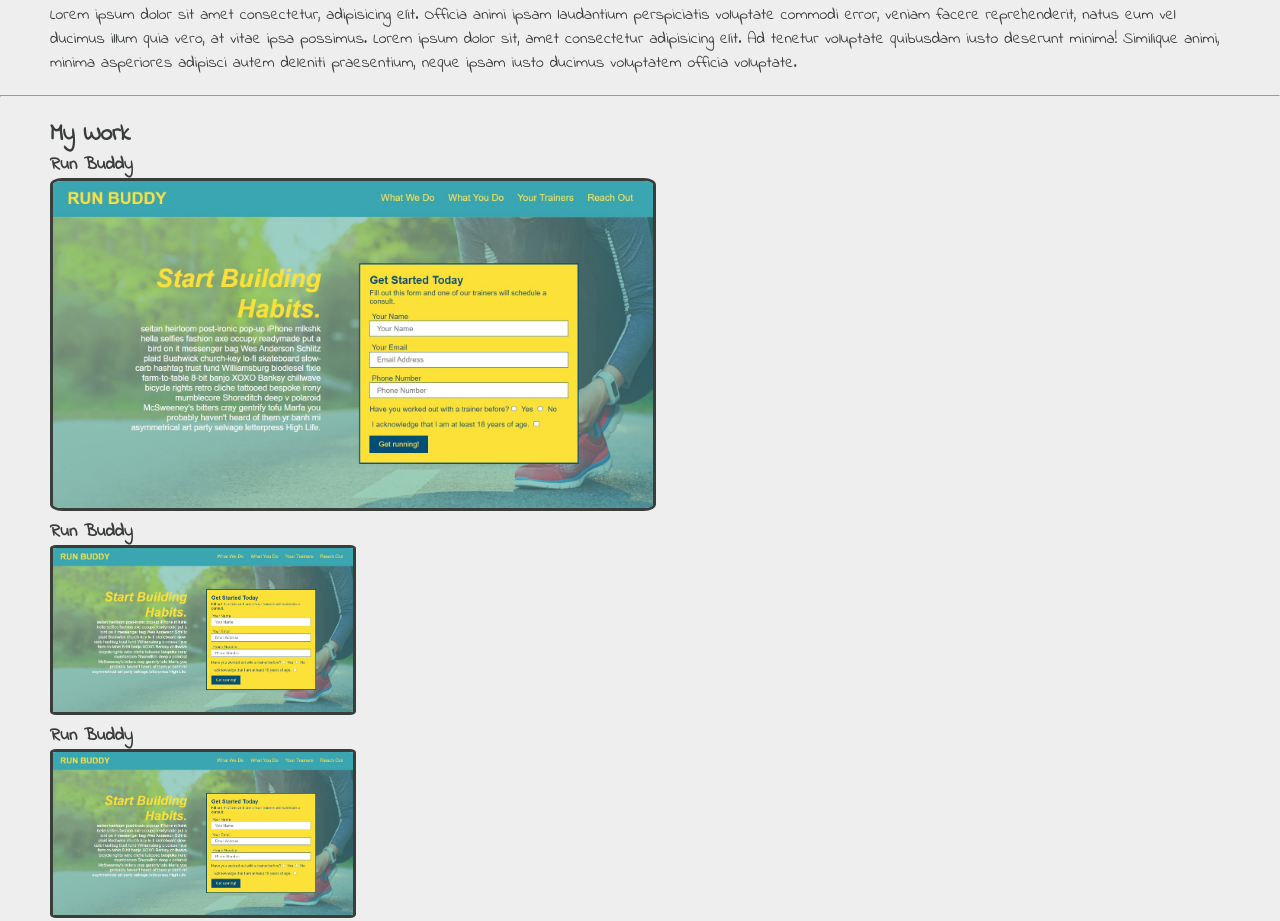
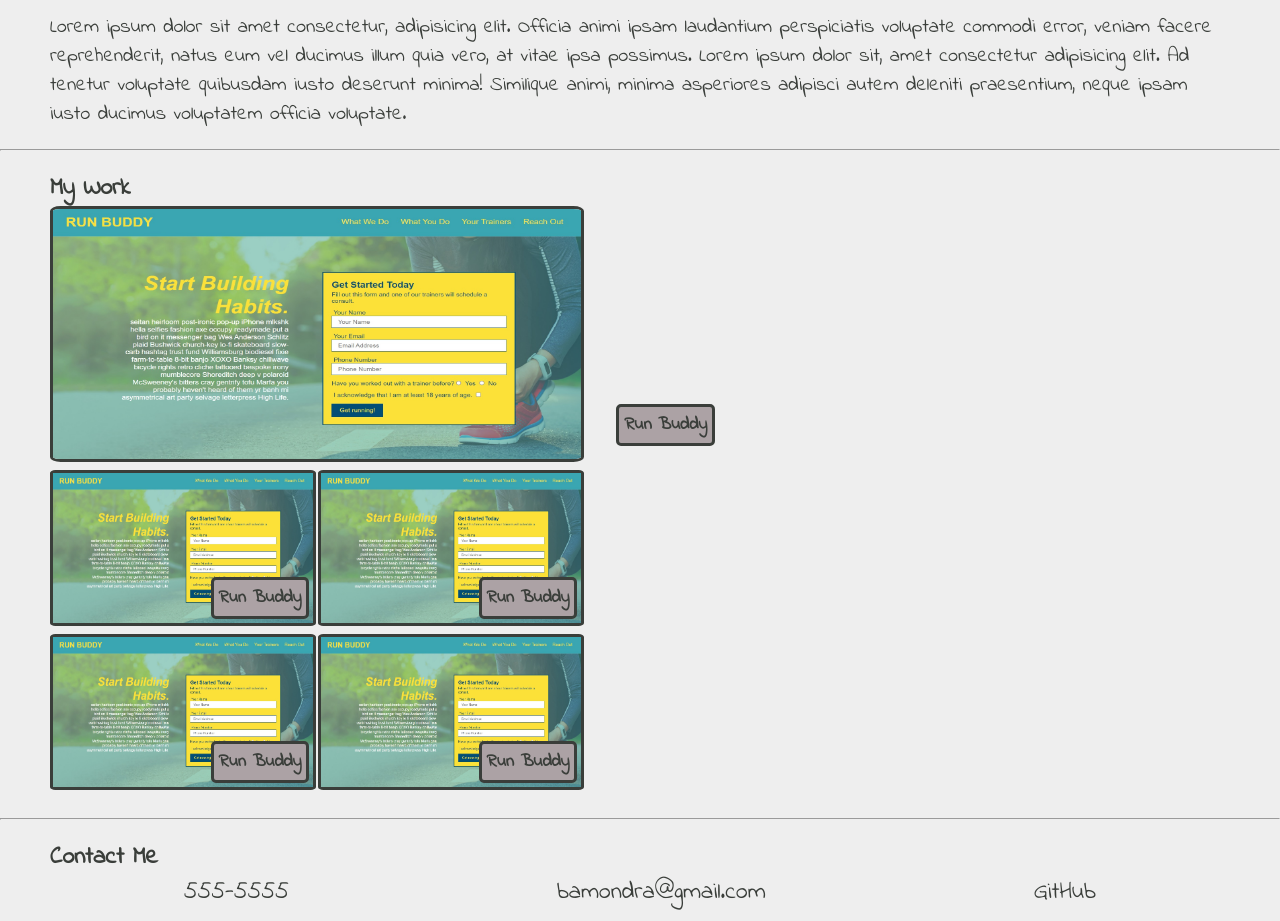
Before and after one commit to AndreaMondragonDT/mondragon-portfolio, a plain HTML site: page index.html in a window 1280 px wide. Shown: the part 534-1455 px from the top of the page. Drawn offline with Linux system fonts and the light colour scheme.

Commit message:
my work section adjustment

```diff
--- a/assets/css/style.css
+++ b/assets/css/style.css
@@ -39,7 +39,7 @@ header a {
 header li {
   list-style: none;
   padding-right: 20px;
-  font-size: 150%;
+  font-size: 25px;
 }
 
 header ul {
@@ -79,14 +79,45 @@ header img {
   margin:20px 50px
 }
 
+.about-me p {
+  font-size: 20px;
+}
+
+
 /* my work section */
 .my-work {
-  margin:20px 50px
+  margin:20px 50px;
+}
+
+.secondary-websites {
+  display:flex;
+  flex-wrap: wrap;
+  width: 600px;
+}
+
+.container {
+  position: relative;
+}
+
+.container2 {
+  position: relative;
+}
+
+.container3 {
+  position: relative;
+}
+
+.container4 {
+  position: relative;
+}
+
+.container5 {
+  position: relative;
 }
 
 .website1-image {
-  height: 60%;
-  width:60%;
+  height: 250px;
+  width:528px;
   border:solid;
   border-color: #3A3E3A;
   border-radius: 2%;
@@ -96,19 +127,37 @@ header img {
 }
 
 article div img {
-  height: 29.3%;
-  width:29.3%;
+  height: 150px;
+  width:260px;
   border:solid;
   border-color: #3A3E3A;
   border-radius: 2%;
   border-width: 3px;
-  max-width: 300px;
-  max-height: 300px;
+  margin-right: 2px;
+}
+
+.website-title-main {
+  font-size: 110%;
+  font-weight: bold;
+  background-color: #ACA2A5;
+  top:75%;
+  left:48%;
+  padding:5px;
+  border:solid;
+  border-radius: 5px;
+  position: absolute;
 }
 
 .website-title {
+  position:absolute;
   font-size: 110%;
   font-weight: bold;
+  background-color: #ACA2A5;
+  top:65%;
+  left:60%;
+  padding:5px;
+  border:solid;
+  border-radius: 5px;
 }
 
 
@@ -129,3 +178,11 @@ article div img {
     justify-content: space-around;
     font-size: 150%;
   }
+
+
+/* MEDIA QUERY FOR MOBILE PHONES AND SMALLER */
+@media screen and (max-width: 575px) {
+ body {
+  background-color: red;
+ }
+}
--- a/index.html
+++ b/index.html
@@ -51,32 +51,42 @@
 <!--my work section-->
       <article class="my-work" id="my-work">
           <h2>My Work</h2>
-          <div class="website-title">Run Buddy</div>
-            <a href="https://andreamondragondt.github.io/run-buddy/">
-              <img src="./assets/images/run-buddy-screenshot.jpg" class="website1-image"
-                alt="run-buddy website screenshot">
-            </a>
+          <div class="container">
+            <div class="website-title-main">Run Buddy</div>
+              <a href="https://andreamondragondt.github.io/run-buddy/">
+                <img src="./assets/images/run-buddy-screenshot.jpg" class="website1-image"
+                  alt="run-buddy website screenshot">
+              </a>
+          </div>
             <div class="secondary-websites">
+              <div class="container2">
               <div class="website-title">Run Buddy</div>
               <a href="https://andreamondragondt.github.io/run-buddy/">
                 <img src="./assets/images/Website2.jpg"
                 alt="">
               </a>
+              </div>
+              <div class="container3">
               <div class="website-title">Run Buddy</div>
               <a href="https://andreamondragondt.github.io/run-buddy/">
                 <img src="./assets/images/Website3.jpg"
                 alt="">
               </a>
+              </div>
+              <div class="container4">
               <div class="website-title">Run Buddy</div>
               <a href="https://andreamondragondt.github.io/run-buddy/">
                 <img src="./assets/images/Website4.jpg"
                 alt="">
               </a>
+              </div>
+              <div class="container5">
               <div class="website-title">Run Buddy</div>
               <a href="https://andreamondragondt.github.io/run-buddy/">
                 <img src="./assets/images/Website5.jpg"
                 alt="">
               </a>
+              </div>
           </div>
       </article>
       <hr>
```
